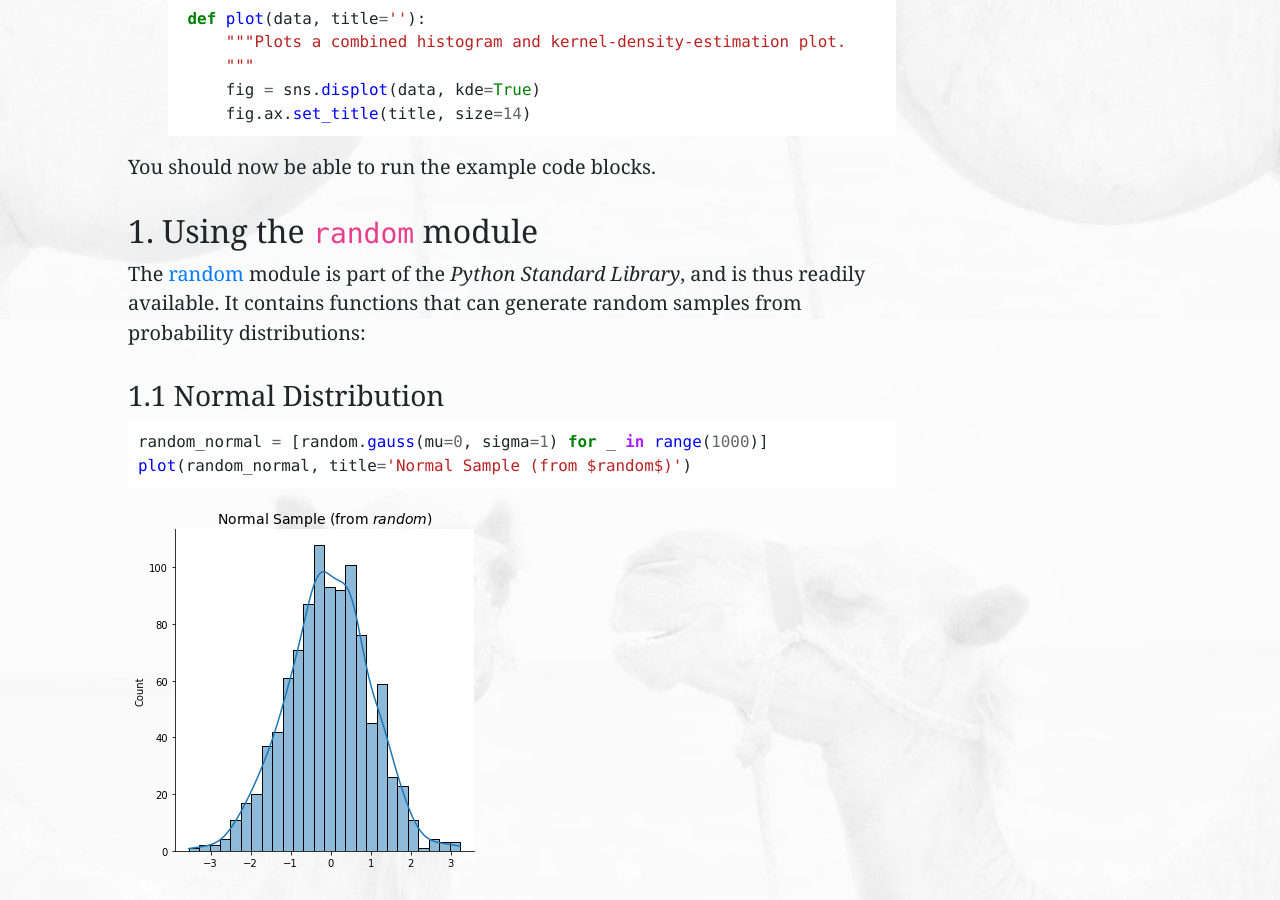
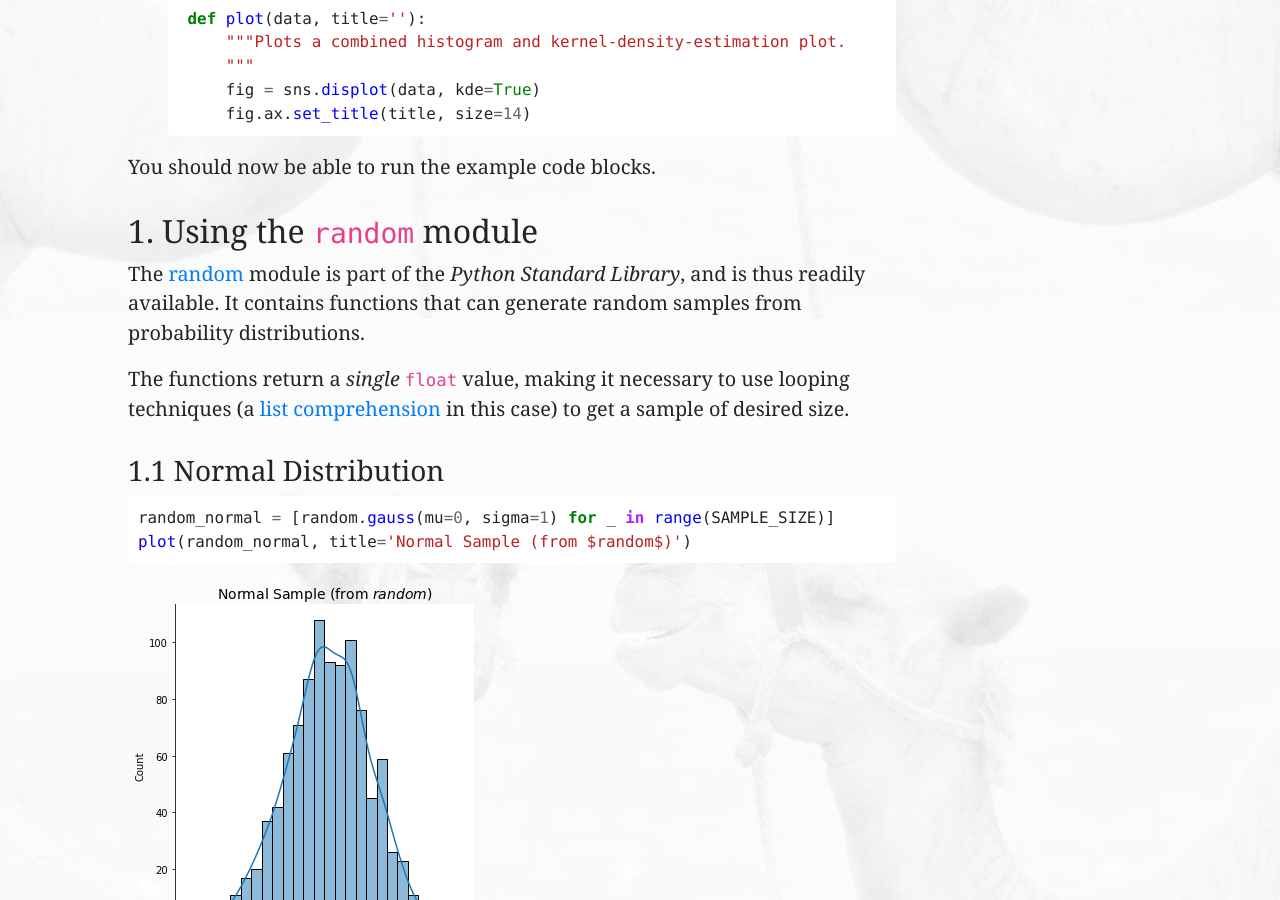
Before and after one commit to Tim-Abwao/tim-abwao.github.io, a Jekyll site: the page built from _posts/2021-04-14-Sampling-from-Probability-Distributions-in-Python.md, in a window 1280 px wide and 900 px high, scrolled down 1481 px. Built offline with Jekyll 4.4.1, drawn with Linux system fonts in a browser that asks for light colours; some of the changed text lies outside the part shown.

````diff
--- a/_posts/2021-04-14-Sampling-from-Probability-Distributions-in-Python.md
+++ b/_posts/2021-04-14-Sampling-from-Probability-Distributions-in-Python.md
@@ -70,12 +70,14 @@ You should now be able to run the example code blocks.
 
 ## 1. Using the `random` module
 
-The [random][random] module is part of the *Python Standard Library*, and is thus readily available. It contains functions that can generate random samples from probability distributions:
+The [random][random] module is part of the *Python Standard Library*, and is thus readily available. It contains functions that can generate random samples from probability distributions.
+
+The functions return a *single* `float` value, making it necessary to use looping techniques (a [list comprehension][list_comp] in this case) to get a sample of desired size.
 
 ### 1.1 Normal Distribution
 
 ```python
-random_normal = [random.gauss(mu=0, sigma=1) for _ in range(1000)]
+random_normal = [random.gauss(mu=0, sigma=1) for _ in range(SAMPLE_SIZE)]
 plot(random_normal, title='Normal Sample (from $random$)')
 ```
 
@@ -111,16 +113,19 @@ Other [available options][random_functions] include:
 - `random.paretovariate(alpha)`
 - `random.weibullvariate(alpha, beta)`
 
+[list_comp]: https://docs.python.org/3/tutorial/datastructures.html#list-comprehensions
 [random]: https://docs.python.org/3/library/random.html
 [random_functions]: https://docs.python.org/3/library/random.html#real-valued-distributions
 
 ## 2. Using `numpy.random`
 
+*NumPy* is much beloved in *Python* because it provides objects that enable *fast operations on arrays*. See [What is Numpy?][numpy_intro] for more details.
+
 [NumPy][numpy] is a third-party package - it has to be [installed][numpy_install].
 
-*NumPy* is much beloved in *Python* because it provides objects that enable *fast operations on arrays*. See [What is Numpy?][numpy_intro] for more details.
+The [numpy.random][numpy_random] sub-package contains functions that can generate random samples from probability distributions.
 
-The [numpy.random][numpy_random] sub-package contains functions that can generate random samples from probability distributions.
+The functions return a [numpy.ndarray][numpy_ndarray], which has numerous useful [attributes][numpy_attributes] and [methods][numpy_methods].
 
 ### 2.1 Normal Distribution
 
@@ -128,7 +133,7 @@ The [numpy.random][numpy_random] sub-package contains functions that can generat
 rng = np.random.default_rng(12345)
 
 # loc is the mean, scale is the standard deviation
-random_normal = np.random.normal(loc=0, scale=1, size=SAMPLE_SIZE)
+random_normal = rng.normal(loc=0, scale=1, size=SAMPLE_SIZE)
 plot(random_normal, title='Normal Sample (from $numpy.random$)')
 ```
 
@@ -162,12 +167,15 @@ Please see [Random Generator: Distributions][numpy_dist] for more available opti
 [numpy_intro]: https://numpy.org/doc/stable/user/whatisnumpy.html
 [numpy_random]: https://numpy.org/doc/stable/reference/random/index.html
 [numpy_dist]: https://numpy.org/doc/stable/reference/random/generator.html#distributions
+[numpy_ndarray]: https://numpy.org/doc/stable/reference/arrays.ndarray.html
+[numpy_attributes]: https://numpy.org/doc/stable/reference/arrays.ndarray.html#array-attributes
+[numpy_methods]: https://numpy.org/doc/stable/reference/arrays.ndarray.html#array-methods
 
 ## 3. Using `scipy.stats`
 
-[SciPy][scipy] is also a third-party package that has to be [installed][scipy_install]. It is tightly knit with [NumPy][numpy].
+The [SciPy library][scipy_lib] is also a third-party package, and it has to be [installed][scipy_install]. It is tightly knit with [NumPy][numpy], which is a part of the [SciPy ecosystem][scipy].
 
-The [scipy.stats][scipy_stats] sub-package contains functions that can generate random samples from probability distributions.
+The [scipy.stats][scipy_stats] sub-package contains functions that can generate random samples from probability distributions. These functions too return [numpy.ndarray][numpy_ndarray]s.
 
 ### 3.1 Normal Distribution
 
````
Also changed, not shown: other parts of _posts/2021-04-14-Sampling-from-Probability-Distributions-in-Python.md (+3 -2 lines).
